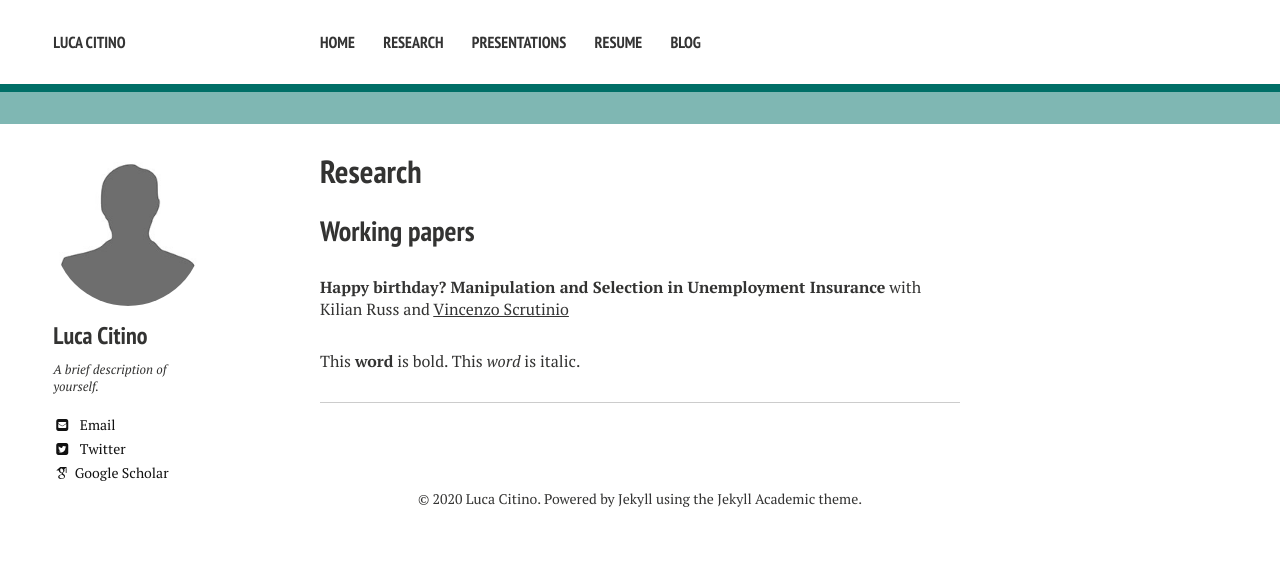
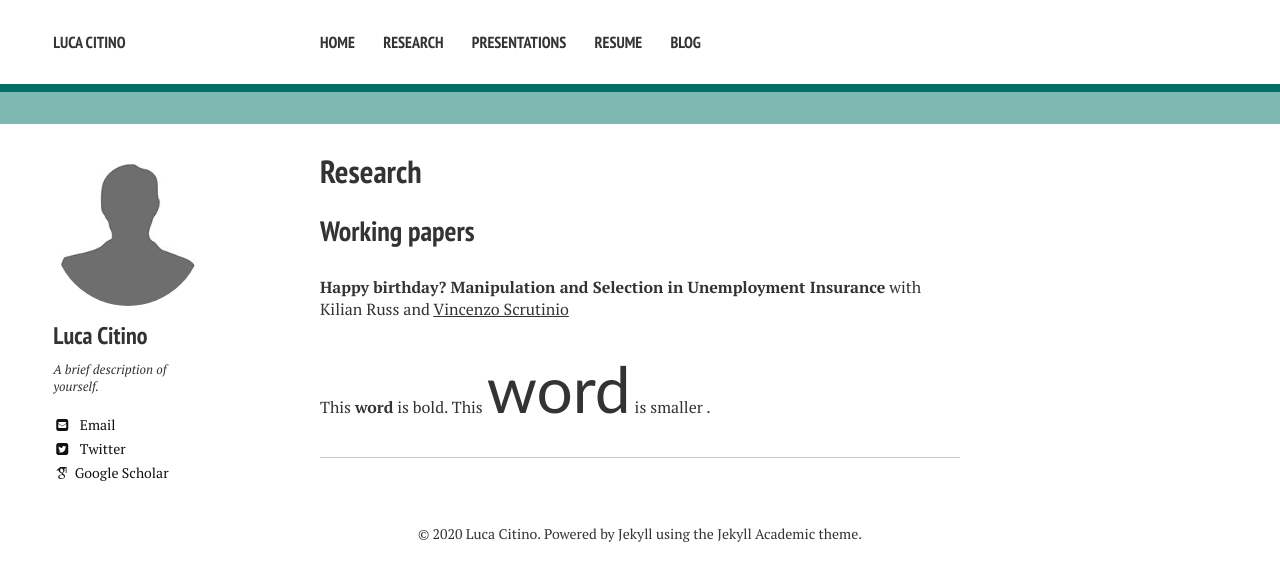
Before and after one commit to luca-citino/luca-citino.github.io, a Jekyll site: the page built from research.md, in a window 1280 px wide. Shown: the top 581 px of the page. Built offline with Jekyll 4.4.1, drawn with Linux system fonts in a browser that asks for light colours; nearby versions of some CDN libraries; some web fonts are replaced.

Commit message:
Update research.md

```diff
--- a/research.md
+++ b/research.md
@@ -8,4 +8,5 @@ excerpt: "Recent Presentations"
 
 **Happy birthday? Manipulation and Selection in Unemployment Insurance** with Kilian Russ and [Vincenzo Scrutinio](https://sites.google.com/view/vincenzoscrutinio/home)
 
-This **word** is bold. This <em>word</em> is italic.
+This **word** is bold. This <span style="font-family:Calibri; font-size:4em;">word</span> is smaller
+.
```
